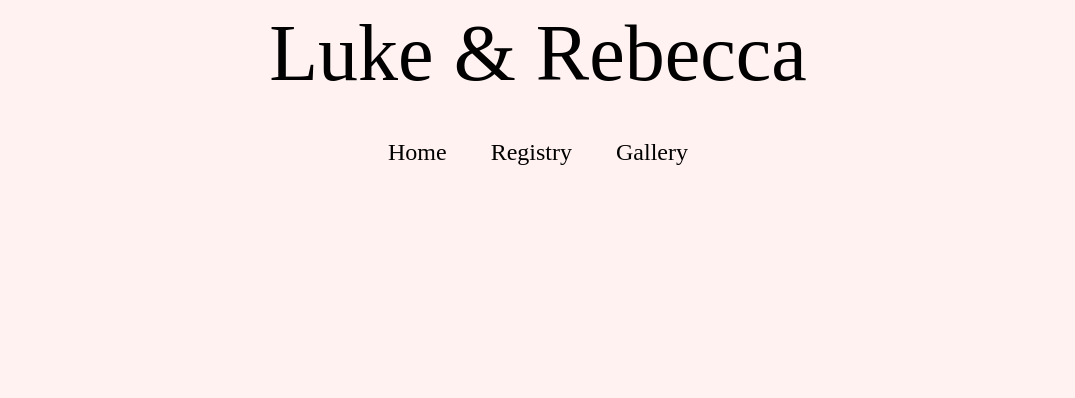
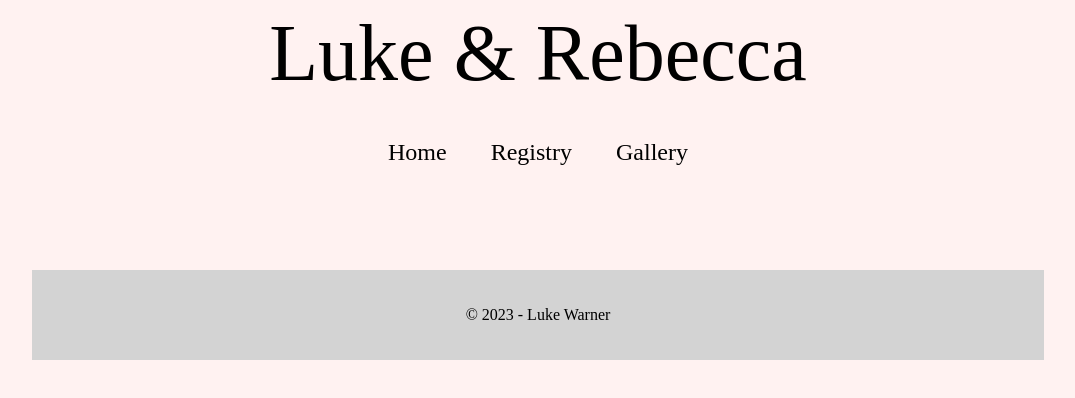
Before and after one commit to cosmo4/lukeandbecky, a plain HTML site: page gallery.html in a window 1280 px wide. Shown: the whole page, without its empty margins (102-1177 px from the left). Drawn offline with Linux system fonts and the light colour scheme; a web font is replaced by a local one.

Commit message:
index done, added footer

```diff
--- a/gallery.html
+++ b/gallery.html
@@ -16,6 +16,8 @@
             <a href="./gallery.html" class="underline-hover"> Gallery </a>
         </nav>
     </header>
-
+    <footer>
+        <p>&COPY; 2023 - Luke Warner</p>
+    </footer>
 </body>
 </html>
--- a/styles/style.css
+++ b/styles/style.css
@@ -148,7 +148,12 @@ body {
     box-shadow: 0 4px 8px 0 rgba(0, 0, 0, 0.2), 0 6px 20px 0 rgba(0, 0, 0, 0.19);
 }
 footer {
-
+    padding: 20px;
+    background-color: lightgray;
+    text-align: center;
+    margin-left: 10%;
+    margin-right: 10%;
+    margin-top: 100px;
 }
 
 @media screen and (max-width: 767px) {
```
Also changed, not shown: index.html (+1 -1 lines), registry.html (+3 -1 lines).
